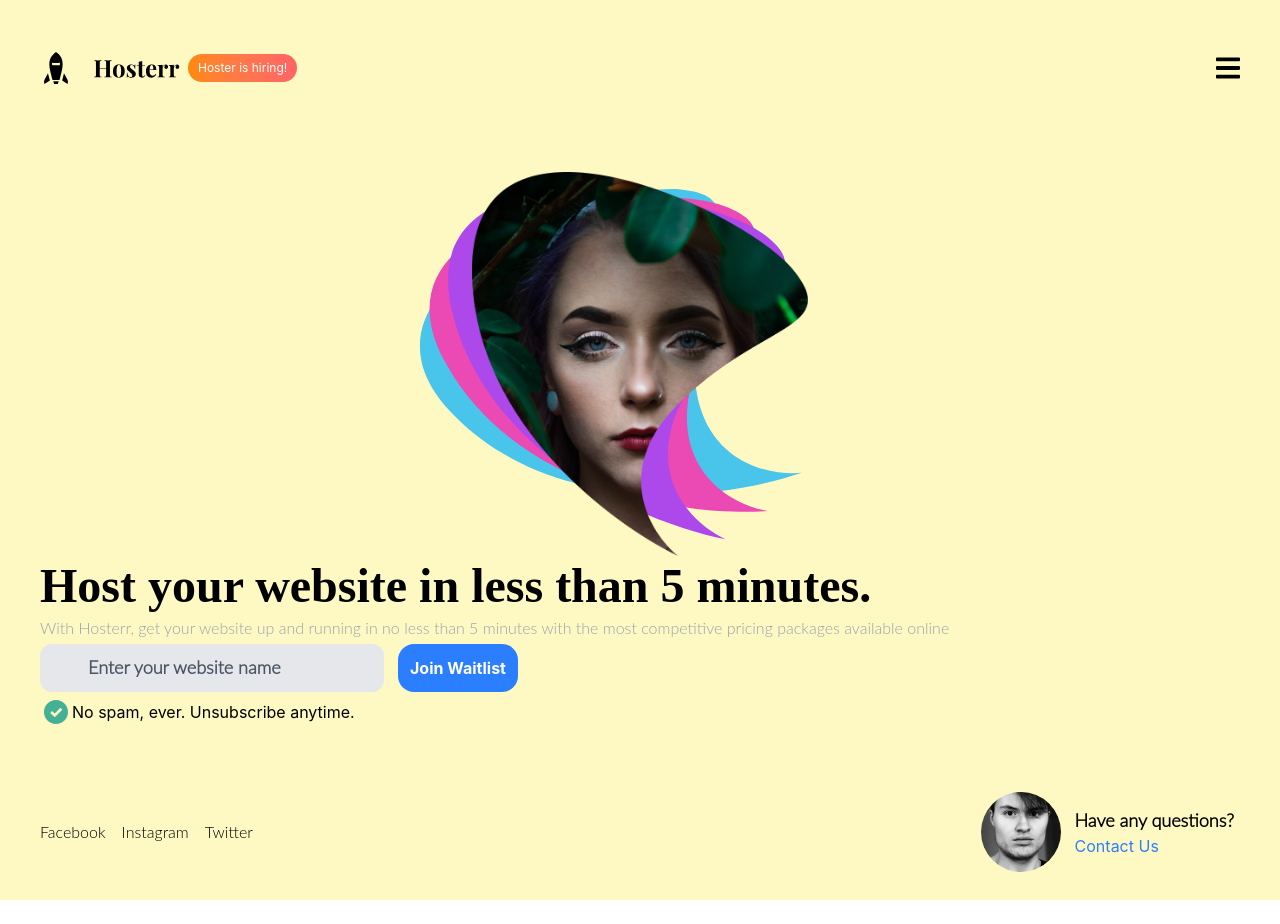
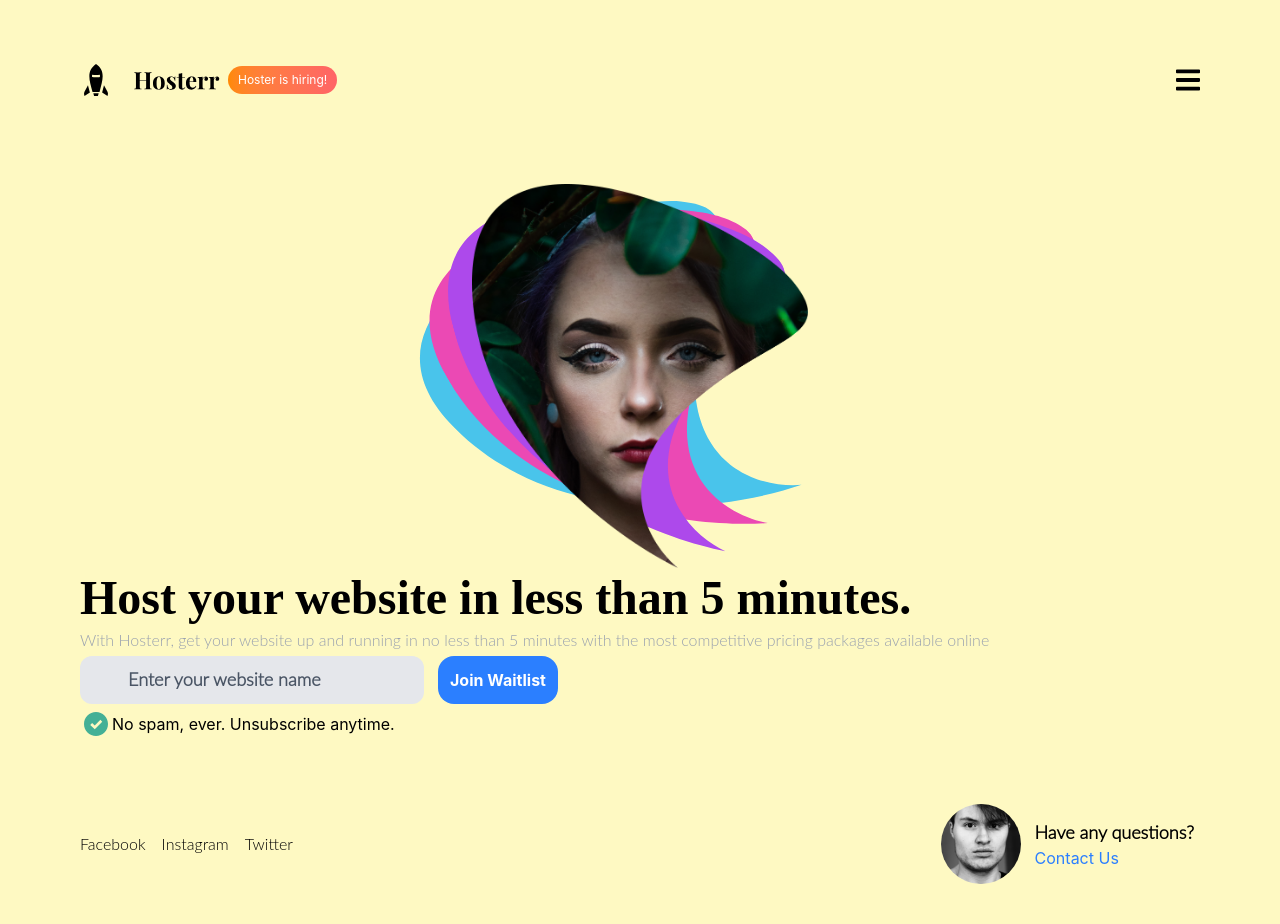
Before and after one commit to smitrabari/Web-Dev, a React (Vite) app in the folder Tailwind CSS/: page / in a window 1280 px wide. Before the commit the page ends 900 px from the top, so only its background shows below. Built offline with nearby package versions, Linux system fonts and the light colour scheme; a web font is replaced by a local one.

Commit message:
Page for Windows Users

```diff
--- a/Tailwind CSS/src/App.jsx
+++ b/Tailwind CSS/src/App.jsx
@@ -6,7 +6,8 @@ function App() {
   return (
     <>
       <div className="bg-yellow-100 min-h-screen px-6 py-3 flex flex-col gap-16
-      md:px-10 md:py-7 justify-between">
+      md:px-10 md:py-7 justify-between
+      lg:px-20 lg:py-10">
         <Header />
         <Body />
         <Footer />
```
